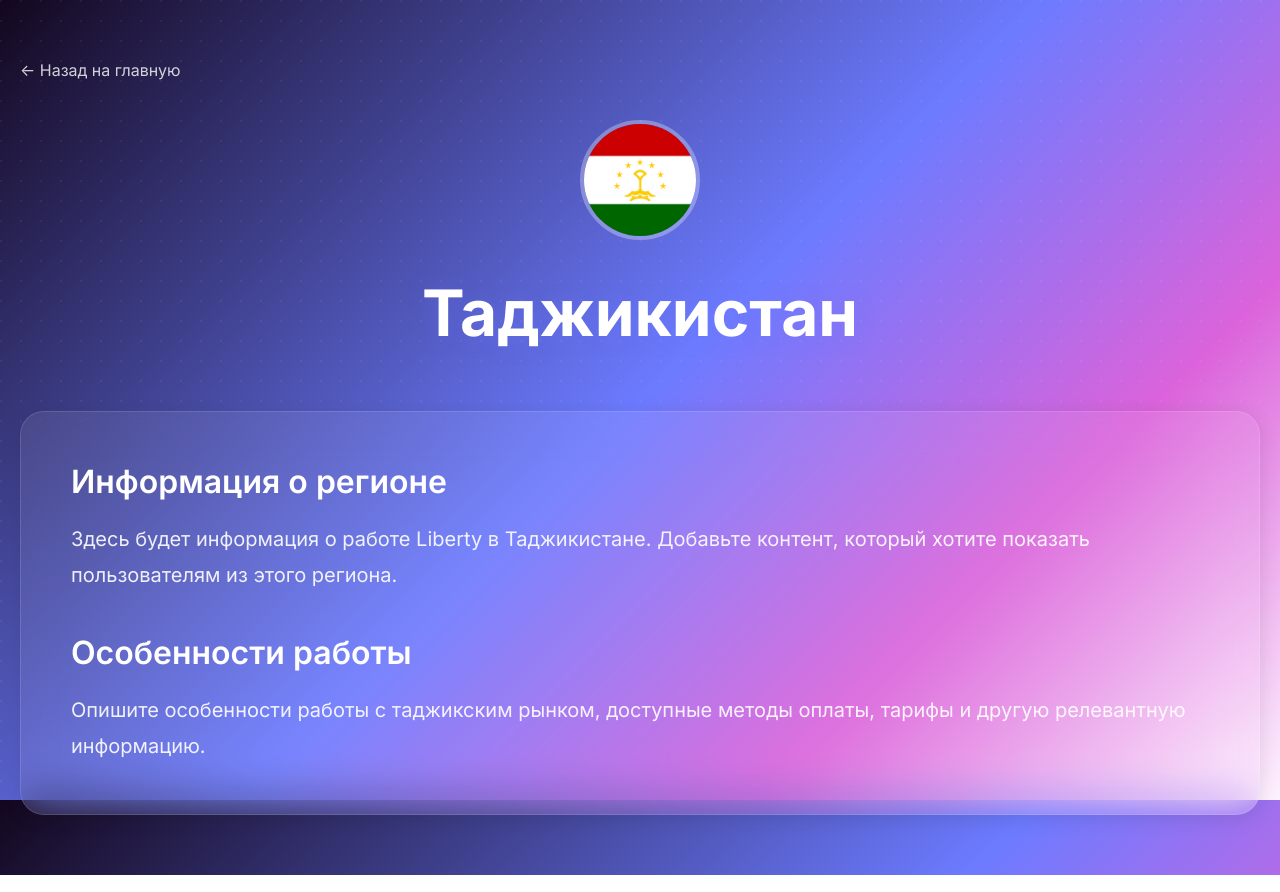
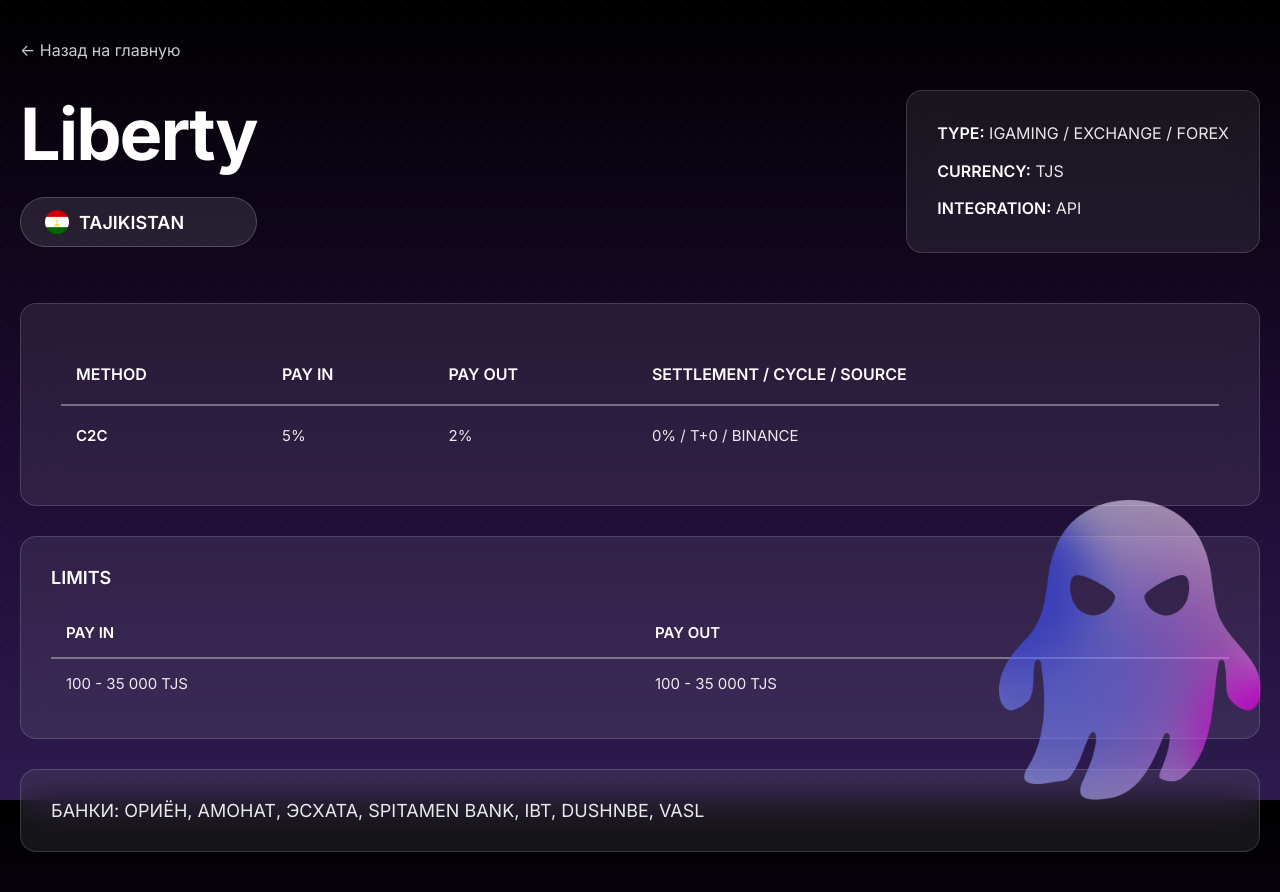
Before and after one commit to glglgk11o-beep/offer-liberty, a plain HTML site: page tjk.html in a window 1280 px wide. Drawn offline with Linux system fonts and the light colour scheme.

Commit message:
Update tjk.html

```diff
--- a/tjk.html
+++ b/tjk.html
@@ -17,13 +17,12 @@
         body {
             font-family: 'Inter', -apple-system, BlinkMacSystemFont, 'Segoe UI', Roboto, Oxygen, Ubuntu, Cantarell, sans-serif;
             min-height: 100vh;
-            background: linear-gradient(135deg, #13071E 0%, #6C7BFF 50%, #DB63DB 75%, #FEF3FF 100%);
+            background: linear-gradient(180deg, #000000 0%, #1a0a2e 50%, #2d1b4e 100%);
             background-attachment: fixed;
             position: relative;
             overflow-x: hidden;
             color: #ffffff;
-            display: flex;
-            flex-direction: column;
+            padding: 40px 20px;
         }
 
         body::before {
@@ -34,11 +33,11 @@
             width: 100%;
             height: 100%;
             background-image:
-                radial-gradient(circle at 1px 1px, rgba(255,255,255,0.15) 1px, transparent 0);
+                radial-gradient(circle at 1px 1px, rgba(255,255,255,0.1) 1px, transparent 0);
             background-size: 20px 20px;
             pointer-events: none;
             z-index: 0;
-            opacity: 0.4;
+            opacity: 0.3;
         }
 
         .container {
@@ -46,8 +45,174 @@
             z-index: 1;
             max-width: 1400px;
             margin: 0 auto;
-            padding: 60px 20px;
-            flex: 1;
+        }
+
+        .header-section {
+            display: flex;
+            justify-content: space-between;
+            align-items: flex-start;
+            margin-bottom: 50px;
+            flex-wrap: wrap;
+            gap: 30px;
+        }
+
+        .logo-section {
+            display: flex;
+            flex-direction: column;
+            gap: 20px;
+        }
+
+        .logo-title {
+            font-size: 72px;
+            font-weight: 700;
+            color: #FFFFFF;
+            letter-spacing: -2px;
+        }
+
+        .country-badge {
+            display: inline-flex;
+            align-items: center;
+            gap: 10px;
+            background: rgba(255, 255, 255, 0.1);
+            border: 1px solid rgba(255, 255, 255, 0.2);
+            border-radius: 50px;
+            padding: 12px 24px;
+            font-size: 18px;
+            font-weight: 600;
+            color: #FFFFFF;
+        }
+
+        .country-flag-small {
+            width: 24px;
+            height: 24px;
+            border-radius: 50%;
+            object-fit: cover;
+        }
+
+        .service-info {
+            background: rgba(255, 255, 255, 0.08);
+            backdrop-filter: blur(20px);
+            border-radius: 16px;
+            padding: 30px;
+            border: 1px solid rgba(255, 255, 255, 0.15);
+            min-width: 300px;
+        }
+
+        .service-info-item {
+            font-size: 16px;
+            color: rgba(255, 255, 255, 0.9);
+            margin-bottom: 12px;
+            line-height: 1.6;
+        }
+
+        .service-info-item:last-child {
+            margin-bottom: 0;
+        }
+
+        .service-info-label {
+            font-weight: 600;
+            color: #FFFFFF;
+        }
+
+        .payment-table {
+            background: rgba(255, 255, 255, 0.08);
+            backdrop-filter: blur(20px);
+            border-radius: 16px;
+            padding: 40px;
+            border: 1px solid rgba(255, 255, 255, 0.15);
+            margin-bottom: 30px;
+            overflow-x: auto;
+        }
+
+        table {
+            width: 100%;
+            border-collapse: collapse;
+        }
+
+        th {
+            text-align: left;
+            padding: 20px 15px;
+            font-size: 16px;
+            font-weight: 600;
+            color: #FFFFFF;
+            border-bottom: 2px solid rgba(255, 255, 255, 0.2);
+            white-space: nowrap;
+        }
+
+        td {
+            padding: 20px 15px;
+            font-size: 15px;
+            color: rgba(255, 255, 255, 0.9);
+            border-bottom: 1px solid rgba(255, 255, 255, 0.1);
+            vertical-align: top;
+        }
+
+        tr:last-child td {
+            border-bottom: none;
+        }
+
+        .method-name {
+            font-weight: 600;
+            color: #FFFFFF;
+        }
+
+        .limits-box {
+            background: rgba(255, 255, 255, 0.08);
+            backdrop-filter: blur(20px);
+            border-radius: 16px;
+            padding: 30px;
+            border: 1px solid rgba(255, 255, 255, 0.15);
+            margin-bottom: 30px;
+        }
+
+        .limits-title {
+            font-size: 18px;
+            font-weight: 600;
+            color: #FFFFFF;
+            margin-bottom: 20px;
+        }
+
+        .limits-table {
+            width: 100%;
+            border-collapse: collapse;
+        }
+
+        .limits-table th {
+            padding: 15px;
+            font-size: 15px;
+        }
+
+        .limits-table td {
+            padding: 15px;
+            font-size: 15px;
+        }
+
+        .banks-info {
+            background: rgba(255, 255, 255, 0.08);
+            backdrop-filter: blur(20px);
+            border-radius: 16px;
+            padding: 30px;
+            border: 1px solid rgba(255, 255, 255, 0.15);
+            margin-top: 30px;
+            font-size: 18px;
+            color: rgba(255, 255, 255, 0.9);
+        }
+
+        .ghost-container {
+            position: fixed;
+            bottom: 0;
+            right: 0;
+            width: 300px;
+            height: 300px;
+            z-index: 0;
+            pointer-events: none;
+            opacity: 0.6;
+        }
+
+        .ghost-image {
+            width: 100%;
+            height: 100%;
+            object-fit: contain;
         }
 
         .back-link {
@@ -56,64 +221,45 @@
             gap: 10px;
             color: rgba(255, 255, 255, 0.8);
             text-decoration: none;
-            margin-bottom: 40px;
+            margin-bottom: 30px;
             transition: color 0.3s ease;
+            position: relative;
+            z-index: 10;
         }
 
         .back-link:hover {
             color: #ffffff;
         }
 
-        .region-header {
-            text-align: center;
-            margin-bottom: 60px;
+        @media (max-width: 768px) {
+            .logo-title {
+                font-size: 48px;
             }
 
-        .region-flag-large {
-            width: 120px;
-            height: 120px;
-            border-radius: 50%;
-            border: 4px solid rgba(255, 255, 255, 0.3);
-            margin: 0 auto 30px;
-            object-fit: cover;
+            .header-section {
+                flex-direction: column;
             }
 
-        .region-title {
-            font-size: 64px;
-            font-weight: 700;
-            color: #FFFFFF;
-            margin-bottom: 20px;
-            text-shadow: 0 2px 20px rgba(108, 123, 255, 0.3);
+            .service-info {
+                width: 100%;
             }
 
-        .region-content {
-            background: rgba(255, 255, 255, 0.08);
-            backdrop-filter: blur(20px);
-            border-radius: 24px;
-            padding: 50px;
-            border: 1px solid rgba(255, 255, 255, 0.12);
-            box-shadow: 0 4px 20px rgba(0, 0, 0, 0.1);
+            .payment-table, .limits-box, .banks-info {
+                padding: 20px;
             }
 
-        .content-section {
-            margin-bottom: 40px;
+            table {
+                font-size: 14px;
             }
 
-        .content-section:last-child {
-            margin-bottom: 0;
+            th, td {
+                padding: 12px 8px;
             }
 
-        .content-title {
-            font-size: 32px;
-            font-weight: 600;
-            color: #FFFFFF;
-            margin-bottom: 20px;
+            .ghost-container {
+                width: 200px;
+                height: 200px;
             }
-
-        .content-text {
-            font-size: 20px;
-            color: rgba(255, 255, 255, 0.9);
-            line-height: 1.8;
         }
     </style>
 </head>
@@ -121,25 +267,73 @@
     <div class="container">
         <a href="/" class="back-link">← Назад на главную</a>
 
-        <div class="region-header">
-            <img src="images/tjk.png" alt="Таджикистан" class="region-flag-large">
-            <h1 class="region-title">Таджикистан</h1>
+        <div class="header-section">
+            <div class="logo-section">
+                <h1 class="logo-title">Liberty</h1>
+                <div class="country-badge">
+                    <img src="images/tjk.png" alt="TJK" class="country-flag-small">
+                    <span>TAJIKISTAN</span>
+                </div>
             </div>
 
-        <div class="region-content">
-            <div class="content-section">
-                <h2 class="content-title">Информация о регионе</h2>
-                <p class="content-text">
-                    Здесь будет информация о работе Liberty в Таджикистане. Добавьте контент, который хотите показать пользователям из этого региона.
-                </p>
+            <div class="service-info">
+                <div class="service-info-item">
+                    <span class="service-info-label">TYPE:</span> IGAMING / EXCHANGE / FOREX
+                </div>
+                <div class="service-info-item">
+                    <span class="service-info-label">CURRENCY:</span> TJS
+                </div>
+                <div class="service-info-item">
+                    <span class="service-info-label">INTEGRATION:</span> API
+                </div>
+            </div>
         </div>
 
-            <div class="content-section">
-                <h2 class="content-title">Особенности работы</h2>
-                <p class="content-text">
-                    Опишите особенности работы с таджикским рынком, доступные методы оплаты, тарифы и другую релевантную информацию.
-                </p>
+        <div class="payment-table">
+            <table>
+                <thead>
+                    <tr>
+                        <th>METHOD</th>
+                        <th>PAY IN</th>
+                        <th>PAY OUT</th>
+                        <th>SETTLEMENT / CYCLE / SOURCE</th>
+                    </tr>
+                </thead>
+                <tbody>
+                    <tr>
+                        <td class="method-name">C2C</td>
+                        <td>5%</td>
+                        <td>2%</td>
+                        <td>0% / T+0 / BINANCE</td>
+                    </tr>
+                </tbody>
+            </table>
         </div>
+
+        <div class="limits-box">
+            <div class="limits-title">LIMITS</div>
+            <table class="limits-table">
+                <thead>
+                    <tr>
+                        <th>PAY IN</th>
+                        <th>PAY OUT</th>
+                    </tr>
+                </thead>
+                <tbody>
+                    <tr>
+                        <td>100 - 35 000 TJS</td>
+                        <td>100 - 35 000 TJS</td>
+                    </tr>
+                </tbody>
+            </table>
+        </div>
+
+        <div class="banks-info">
+            БАНКИ: ОРИЁН, АМОНАТ, ЭСХАТА, SPITAMEN BANK, IBT, DUSHNBE, VASL
+        </div>
+
+        <div class="ghost-container">
+            <img src="images/symbol_gradient.png" alt="Ghost" class="ghost-image">
         </div>
     </div>
 </body>
```
Lines whose indentation alone changed are shown as unchanged.
